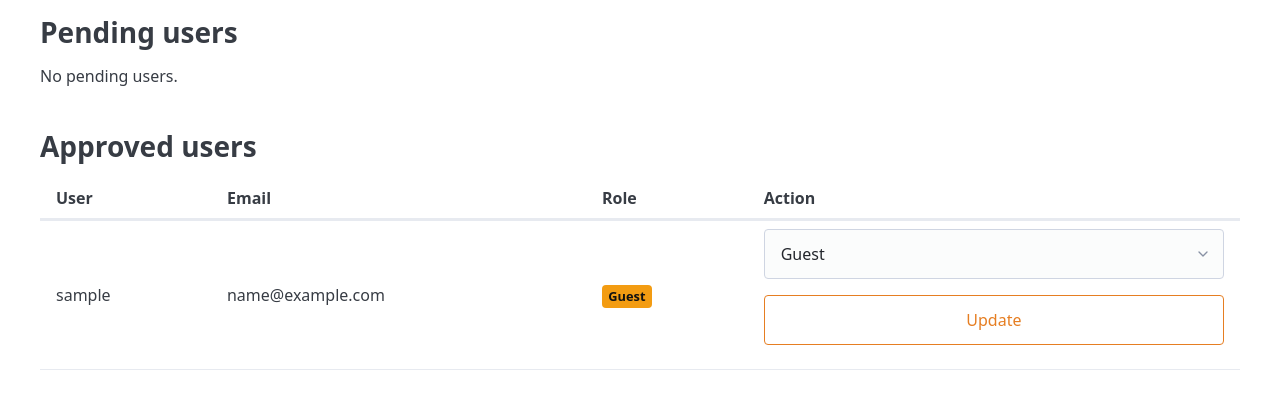
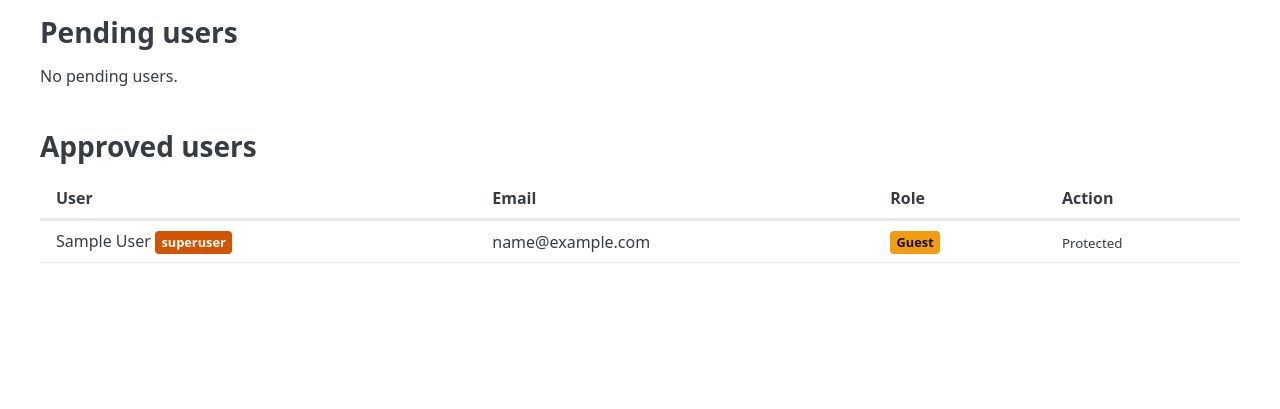
Before and after one commit to Silmaen/sensor_server, a Django app: page /accounts/users/ in a window 1280 px wide. Shown: the part 66-475 px from the top of the page. Run offline with Django 5.2, Linux system fonts and the light colour scheme; a user stored in the database is signed in; tables that the repository leaves empty hold one stand-in row (values such as "Sample post"); parts of the project's set-up code (start-up, migrations or seed data) failed here and were passed over; some libraries are stand-ins or nearby versions.

Commit message:
better user management

```diff
--- a/web/accounts/templates/accounts/user_list.html
+++ b/web/accounts/templates/accounts/user_list.html
@@ -16,7 +16,7 @@
     <tbody>
         {% for profile in pending %}
         <tr>
-            <td>{{ profile.user.username }}</td>
+            <td>{{ profile.user.get_full_name|default:profile.user.username }}</td>
             <td>{{ profile.user.email }}</td>
             <td>
                 <form method="post" action="{% url 'accounts:user_set_role' profile.user.id %}" style="display:inline">
@@ -51,10 +51,16 @@
     <tbody>
         {% for profile in approved %}
         <tr>
-            <td>{{ profile.user.username }}</td>
+            <td>
+                {{ profile.user.get_full_name|default:profile.user.username }}
+                {% if profile.user.is_superuser %}<span class="badge badge-admin">superuser</span>{% endif %}
+            </td>
             <td>{{ profile.user.email }}</td>
             <td><span class="badge badge-{{ profile.role }}">{{ profile.get_role_display }}</span></td>
             <td>
+                {% if profile.user.is_superuser %}
+                    <small>{% trans "Protected" %}</small>
+                {% else %}
                     <form method="post" action="{% url 'accounts:user_set_role' profile.user.id %}" style="display:inline">
                         {% csrf_token %}
                         <select name="role">
@@ -65,6 +71,7 @@
                         </select>
                         <button type="submit" class="outline">{% trans "Update" %}</button>
                     </form>
+                {% endif %}
             </td>
         </tr>
         {% endfor %}
--- a/web/accounts/views.py
+++ b/web/accounts/views.py
@@ -61,6 +61,11 @@
     if request.method != "POST":
         return HttpResponseForbidden()
     profile = get_object_or_404(UserProfile, user_id=user_id)
+
+    # Protect the env-defined superuser from role changes
+    if profile.user.is_superuser:
+        return HttpResponseForbidden(_("Cannot modify the superuser account."))
+
     role = request.POST.get("role")
     if role in dict(UserProfile.ROLE_CHOICES):
         profile.role = role
--- a/web/templates/base.html
+++ b/web/templates/base.html
@@ -61,6 +61,8 @@
                 <li><a href="{% url 'devices:list' %}">{% trans "Devices" %}</a></li>
                 {% if user_role == "admin" or user.is_superuser %}
                     <li><a href="{% url 'accounts:user_list' %}">{% trans "Users" %}</a></li>
+                {% endif %}
+                {% if user.is_superuser %}
                     <li><a href="{% url 'admin:index' %}">Admin</a></li>
                 {% endif %}
                 <li><small>{{ user.get_full_name|default:user.username }}</small></li>
```
Also changed, not shown: .claude/rules/architecture.md (added), .claude/rules/authentik.md (added), .claude/rules/language.md (added), .claude/rules/mqtt.md (added), .claude/rules/no-external-install.md (added), .claude/rules/security.md (added), .claude/skills/manage/SKILL.md (added), .claude/skills/publish-sensor/SKILL.md (added), .claude/skills/rebuild/SKILL.md (added), web/locale/fr/LC_MESSAGES/django.po, 2 other files. Lines whose indentation alone changed are shown as unchanged.
